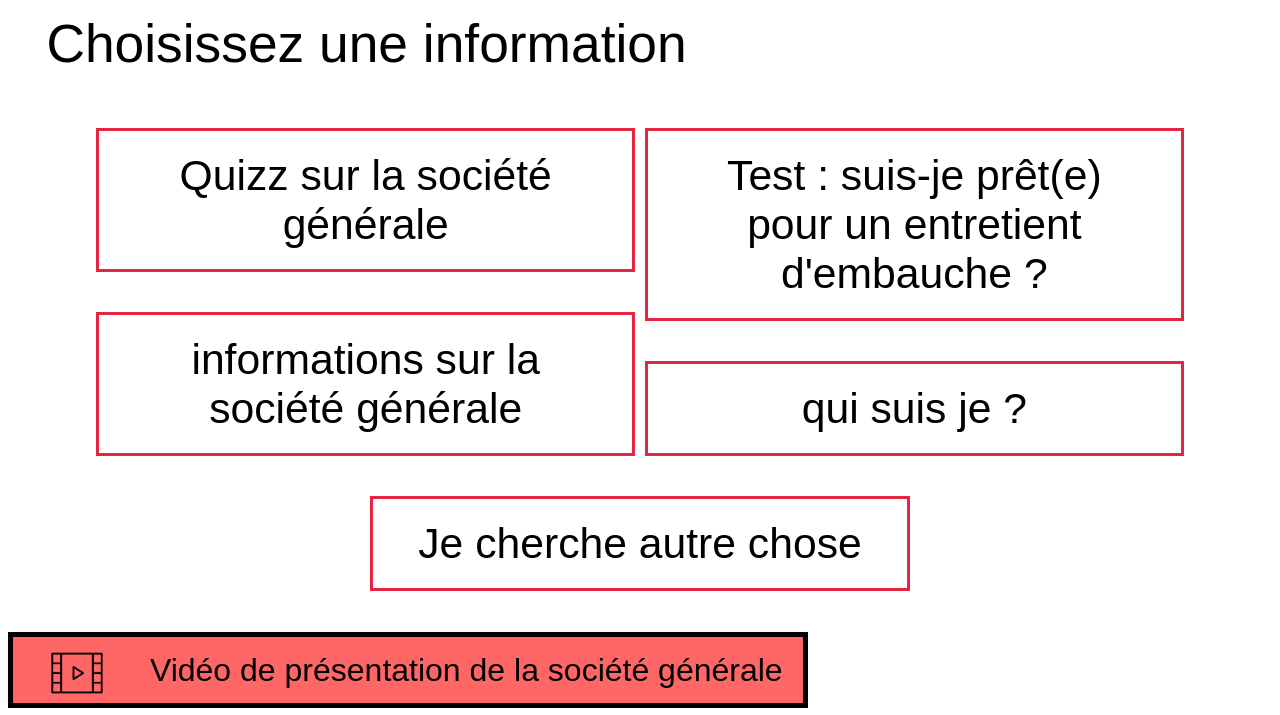
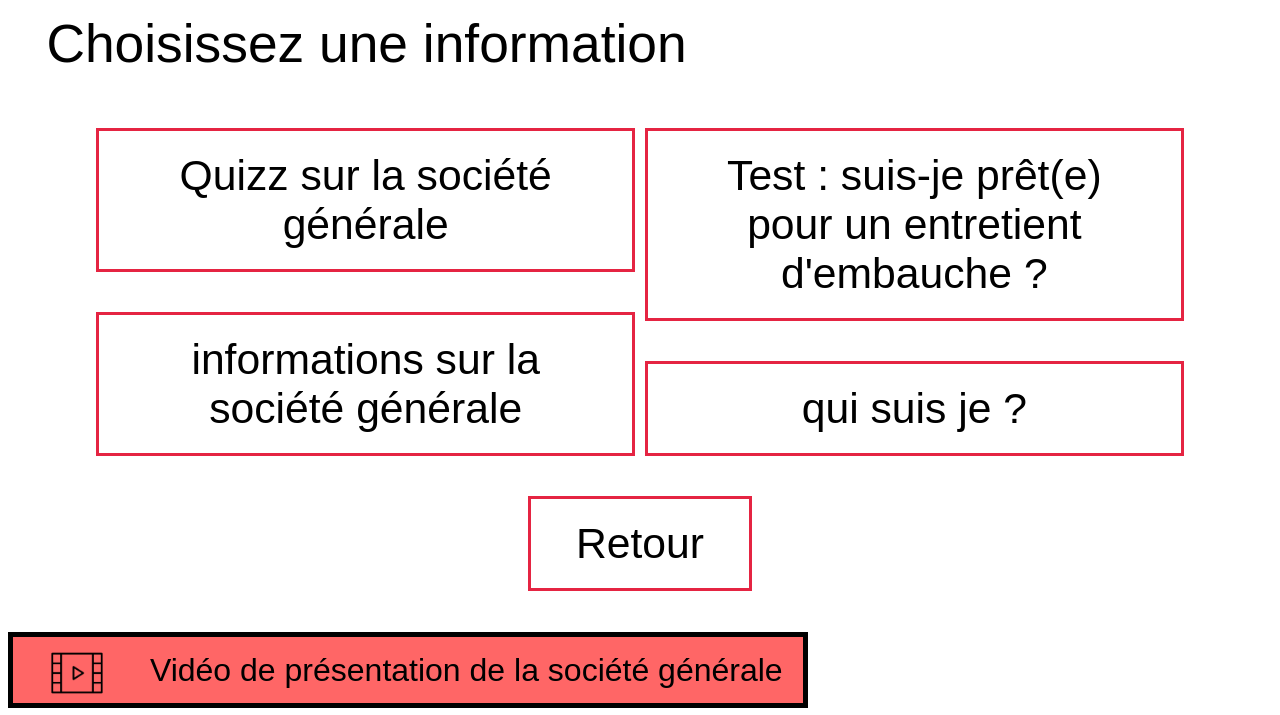
Before and after one commit to sophiegw/Pepper, a plain HTML site: page use_case_RH_dev_v1.0/html/informations.html in a window 1280 px wide. Shown: the top 715 px of the page. Drawn offline with Linux system fonts and the light colour scheme; a script that the page names is missing.

Commit message:
Update informations.html

```diff
--- a/use_case_RH_dev_v1.0/html/informations.html
+++ b/use_case_RH_dev_v1.0/html/informations.html
@@ -53,7 +53,7 @@
         <div id="centered">
             <a href="choixProspect.html">
                 <div id="autreChose">
-                    Je cherche autre chose
+                    Retour
                 </div>
             </a>
         </div>
```
